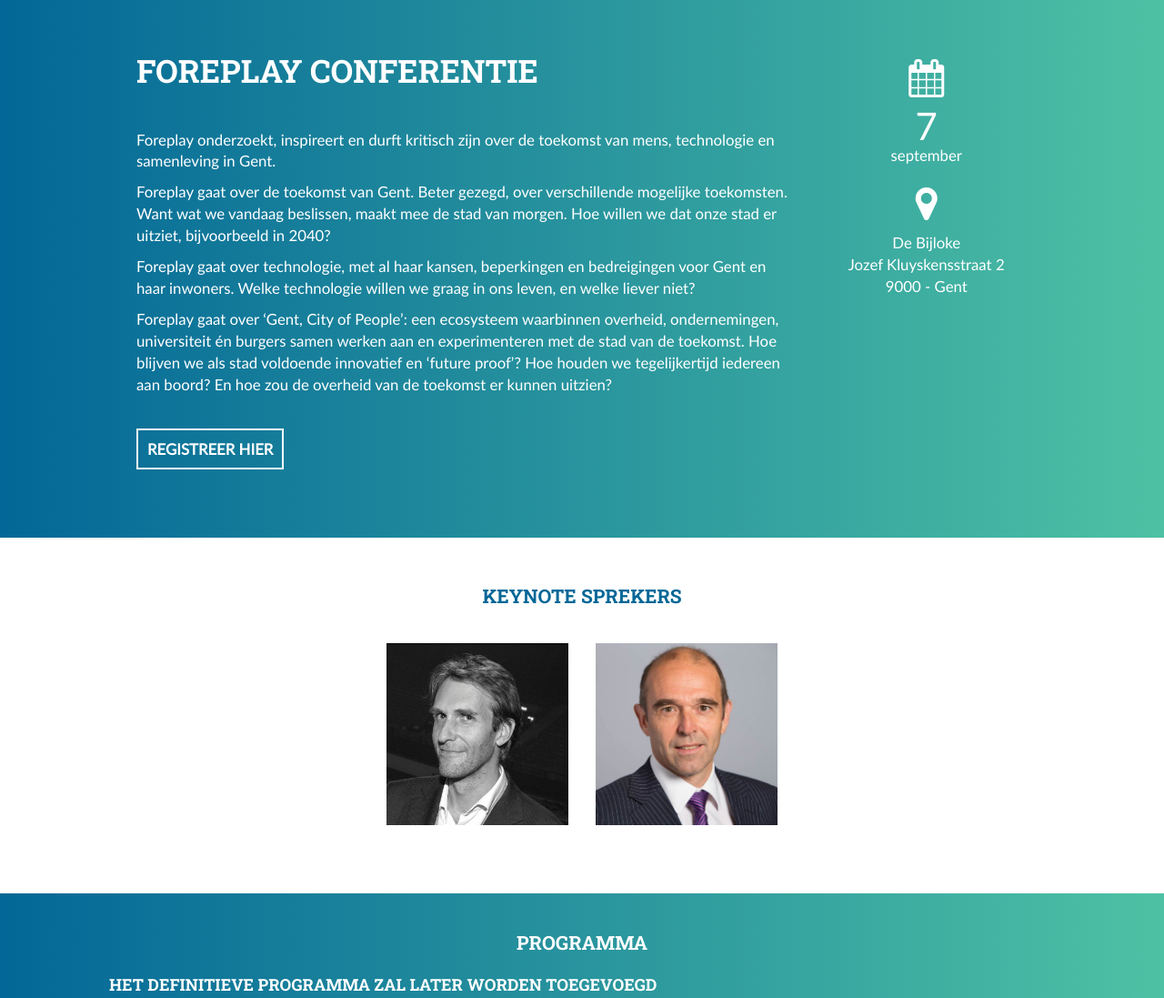
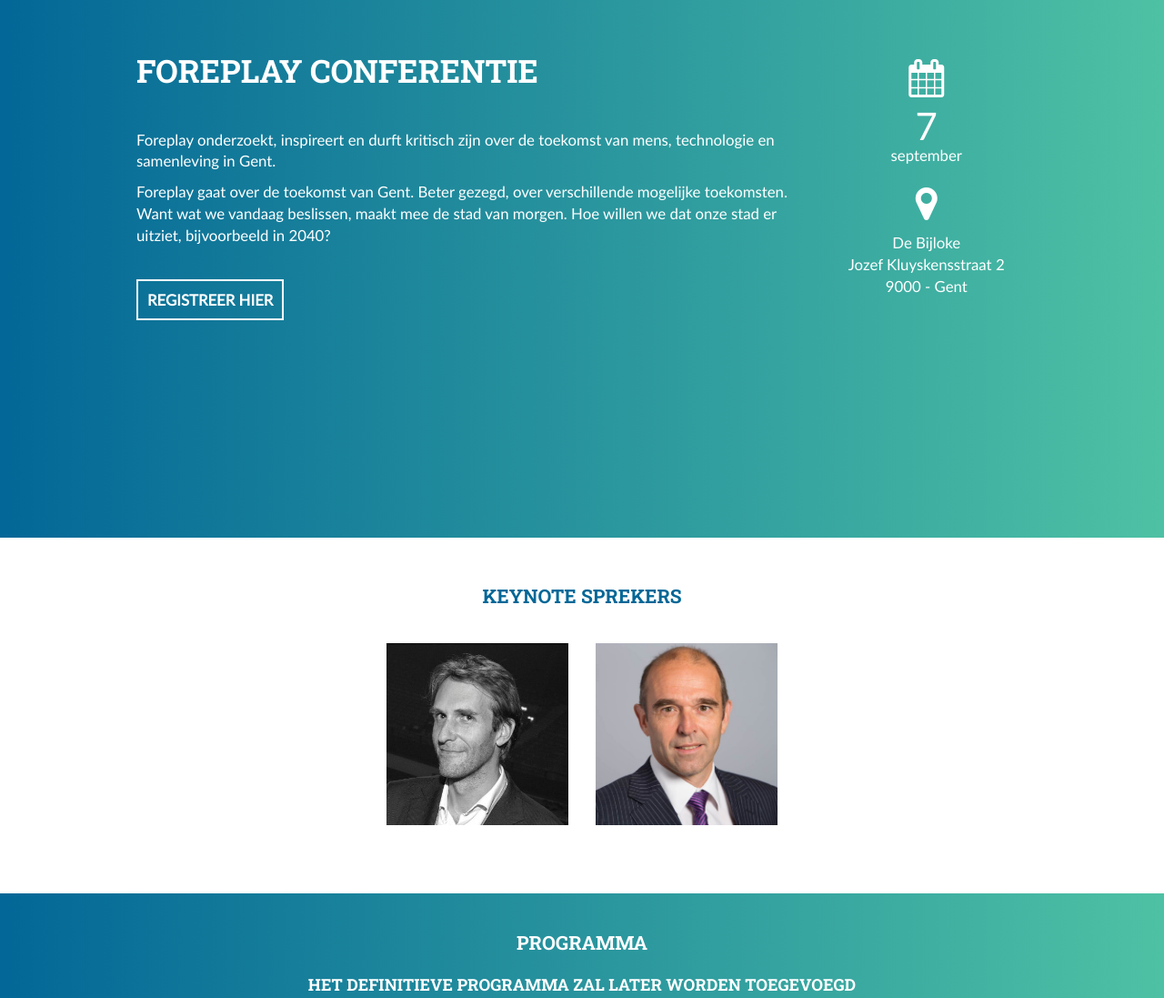
Before and after one commit to PieterJanPauwels/Foreplay.gent, a website: page index.html in a window 1280 px wide. Shown: the part 235-1332 px from the top of the page at 91% size. Drawn offline with nearby package versions, Linux system fonts and the light colour scheme.

Commit message:
Deleted text intro

```diff
--- a/index.html
+++ b/index.html
@@ -139,12 +139,6 @@
                             </p>
                             <p>
                               Foreplay gaat over de toekomst van Gent. Beter gezegd, over verschillende mogelijke toekomsten. Want wat we vandaag beslissen, maakt mee de stad van morgen. Hoe willen we dat onze stad er uitziet, bijvoorbeeld in 2040?
-                            </p>
-                            <p>
-                              Foreplay gaat over technologie, met al haar kansen, beperkingen en bedreigingen voor Gent en haar inwoners. Welke technologie willen we graag in ons leven, en welke liever niet?                            </p>
-                            </p>
-                            <p>
-                              Foreplay gaat over ‘Gent, City of People’: een ecosysteem waarbinnen overheid, ondernemingen, universiteit én burgers samen werken aan en experimenteren met de stad van de toekomst. Hoe blijven we als stad voldoende innovatief en ‘future proof’? Hoe houden we tegelijkertijd iedereen aan boord? En hoe zou de overheid van de toekomst er kunnen uitzien?
                             </p>
                             <br>
                             <p class="extra-spacing">
@@ -344,7 +338,7 @@
     <div id="site-programme" class="section bg-gradient">
         <div class="container">
             <h2 class="text-center text-blue">PROGRAMMA</h2>
-            <h4>HET DEFINITIEVE PROGRAMMA ZAL LATER WORDEN TOEGEVOEGD</h4 >
+            <h4 class="text-center">HET DEFINITIEVE PROGRAMMA ZAL LATER WORDEN TOEGEVOEGD</h4 >
             <div class="row">
                 <div class="col-md-6 col-xs-12 timetable">
                     <div class="row">
```
